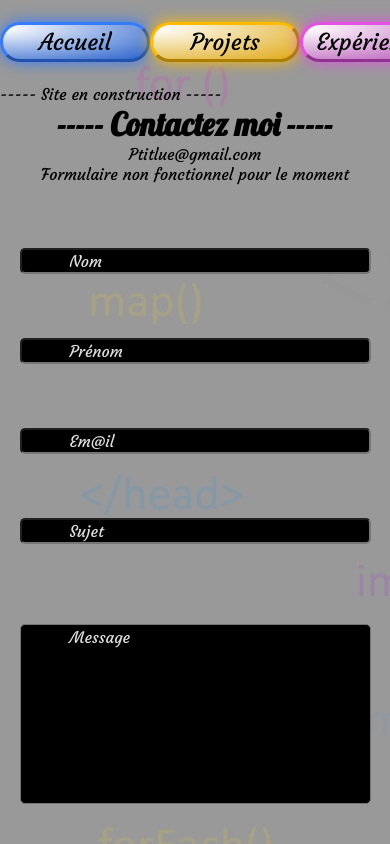
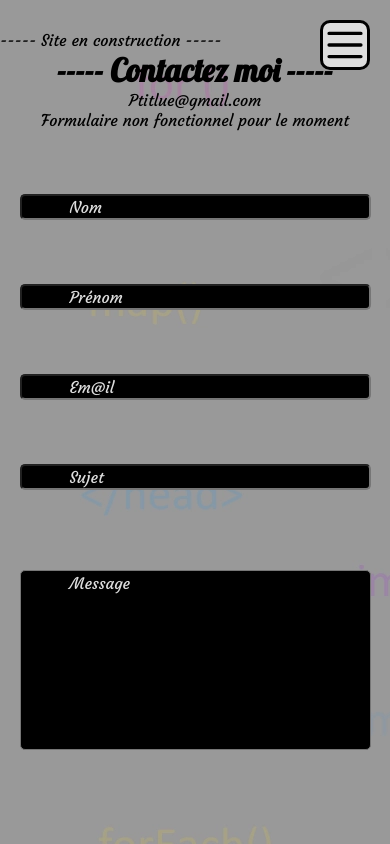
Before and after one commit to Leorio21/portfolio, a Next.js app: page /contact in a window 390 px wide. Built offline with nearby package versions, Linux system fonts and the light colour scheme.

Commit message:
Feat: NavBar
Mise en responsive de la navBar

```diff
--- a/app/Components/Button/Button.module.css
+++ b/app/Components/Button/Button.module.css
@@ -1,11 +1,5 @@
 .button:active, .button:hover {
   --button--start--background: rgb(255, 255, 255)
-}
-
-@media (prefers-color-scheme: dark) {
-  .button:active, .button:hover {
-    --button--start--background: rgb(0, 0, 0)
-  }
 }
 
 .button {
@@ -73,4 +67,7 @@
     background: none;
   }
 
+  .button:active, .button:hover {
+    --button--start--background: rgb(0, 0, 0)
+  }
 }
--- a/app/Components/Button/Button.tsx
+++ b/app/Components/Button/Button.tsx
@@ -1,3 +1,4 @@
+"use client"
 import React from "react"
 import css from "./Button.module.css"
 import Link from "next/link";
@@ -6,12 +7,13 @@ interface ButtonProps {
   inName: string;
   inColor: string;
 	inLinkRef?: string;
+	inClick: () => void;
 }
 
-export default function Button({inName, inColor, inLinkRef = "/"}: ButtonProps): JSX.Element {
+export default function Button({inName, inColor, inLinkRef = "/", inClick}: ButtonProps): JSX.Element {
 	return (
 		<Link href={inLinkRef}>
-			<div className={`${css.button} ${css[inColor]}`}>{inName}</div>
+			<div className={`${css.button} ${css[inColor]}`} onClick={() => {inClick()}}>{inName}</div>
 		</Link>
 	)
 }
--- a/app/Components/Form/TextArea/TextArea.module.css
+++ b/app/Components/Form/TextArea/TextArea.module.css
@@ -9,6 +9,7 @@
 
 .area {
   border-radius: 5px;
+  padding: 3px 10px;
   height: 180px;
   width: 100%;
   resize: none;
--- a/app/Components/NavBar/NavBar.module.css
+++ b/app/Components/NavBar/NavBar.module.css
@@ -1,8 +1,48 @@
 .container {
+  position: fixed;
+  top: 0;
   width: 100%;
-  height: 10vh;
+  height: 100vh;
+  padding: 50px;
+  left: -100%;
+  transition: left 0.5s ease-in-out;
   display: flex;
-  flex-direction: row;
-  justify-content: space-around;
+  flex-direction: column;
+  row-gap: 50px;
+  background-color: var(--background--color);
+  z-index: 2;
   align-items: center;
 }
+
+.button_menu {
+  position: fixed;
+  right: 20px;
+  top: 20px;
+  width: 50px;
+  background-color: var(--background--color);
+  border-radius: 10px;
+  border: 3px solid var(--text--color);
+  fill: var(--text--color);
+  z-index: 3;
+}
+
+.menu_visible {
+  left: 0px;
+}
+
+@media (width > 800px) {
+  .container {
+    transition: none;
+    position: relative;
+    left: unset;
+    height: 10vh;
+    flex-direction: row;
+    justify-content: space-between;
+    transform: none;
+    background: none;
+  }
+
+  .button_menu {
+    visibility: hidden;
+  }
+}
--- a/app/Components/NavBar/NavBar.tsx
+++ b/app/Components/NavBar/NavBar.tsx
@@ -1,14 +1,31 @@
-import React from "react"
-import css from "./NavBar.module.css"
+"use client"
+import React, { useRef } from "react"
+import style from "./NavBar.module.css"
 import Button from "../Button/Button"
+import { Bars3Icon } from "@heroicons/react/20/solid"
 
 export default function NavBar(): JSX.Element {
+
+	const menuIconRef = useRef<HTMLDivElement>(null);
+
+	const setVisible = (): void => {
+		if(menuIconRef.current !== null) {
+			if (menuIconRef.current?.classList.contains(style.menu_visible)) {
+				menuIconRef.current.classList.remove(style.menu_visible)
+			} else {
+				menuIconRef.current.classList.add(style.menu_visible)
+			}
+		}
+	}
 	return (
-		<div className={css.container}>
-			<Button inName={"Accueil"} inColor={"blue"} inLinkRef="/"/>
-			<Button inName={"Projets"} inColor={"yellow"} inLinkRef="/projects"/>
-			<Button inName={"Expériences"} inColor={"purple"} inLinkRef="/experiences"/>
-			<Button inName={"Contact"} inColor={"green"} inLinkRef="/contact"/>
-		</div>
+		<>
+			<Bars3Icon className={style.button_menu} onClick={()=>{setVisible()}}/>
+			<div className={style.container} ref={menuIconRef}>
+				<Button inName={"Accueil"} inColor={"blue"} inLinkRef="/" inClick={()=>{setVisible()}} />
+				<Button inName={"Projets"} inColor={"yellow"} inLinkRef="/projects" inClick={()=>{setVisible()}} />
+				<Button inName={"Expériences"} inColor={"purple"} inLinkRef="/experiences" inClick={()=>{setVisible()}} />
+				<Button inName={"Contact"} inColor={"green"} inLinkRef="/contact" inClick={()=>{setVisible()}} />
+			</div>
+		</>
 	)
 }
--- a/app/layout.module.css
+++ b/app/layout.module.css
@@ -1,4 +1,5 @@
 .container {
+  padding-top: 30px;
   width: 100%;
   display: flex;
   flex-direction: column;
@@ -11,3 +12,9 @@
   flex-direction: column;
   align-items: center;
 }
+
+@media (width > 800px) {
+  .container {
+    padding-top: unset;
+  }
+}
```
